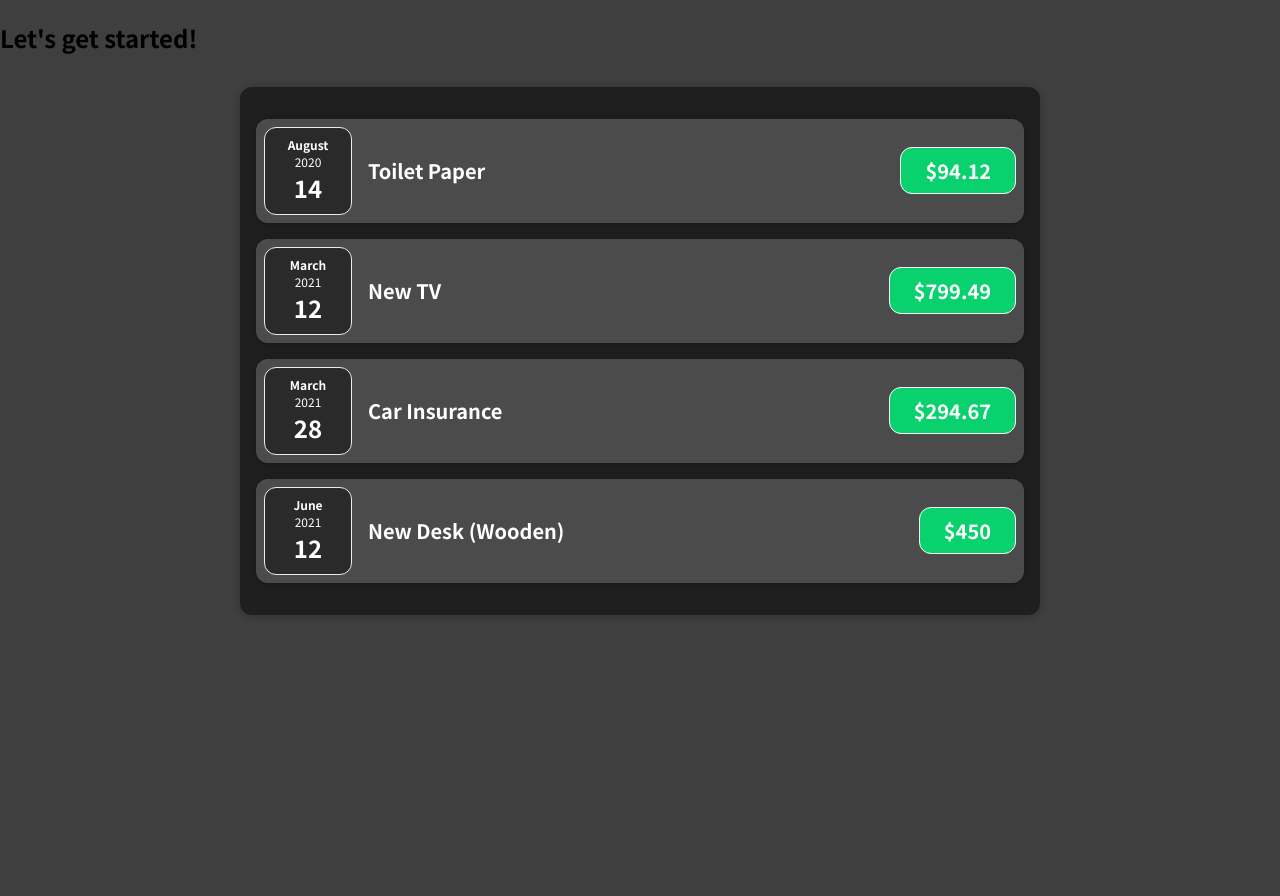
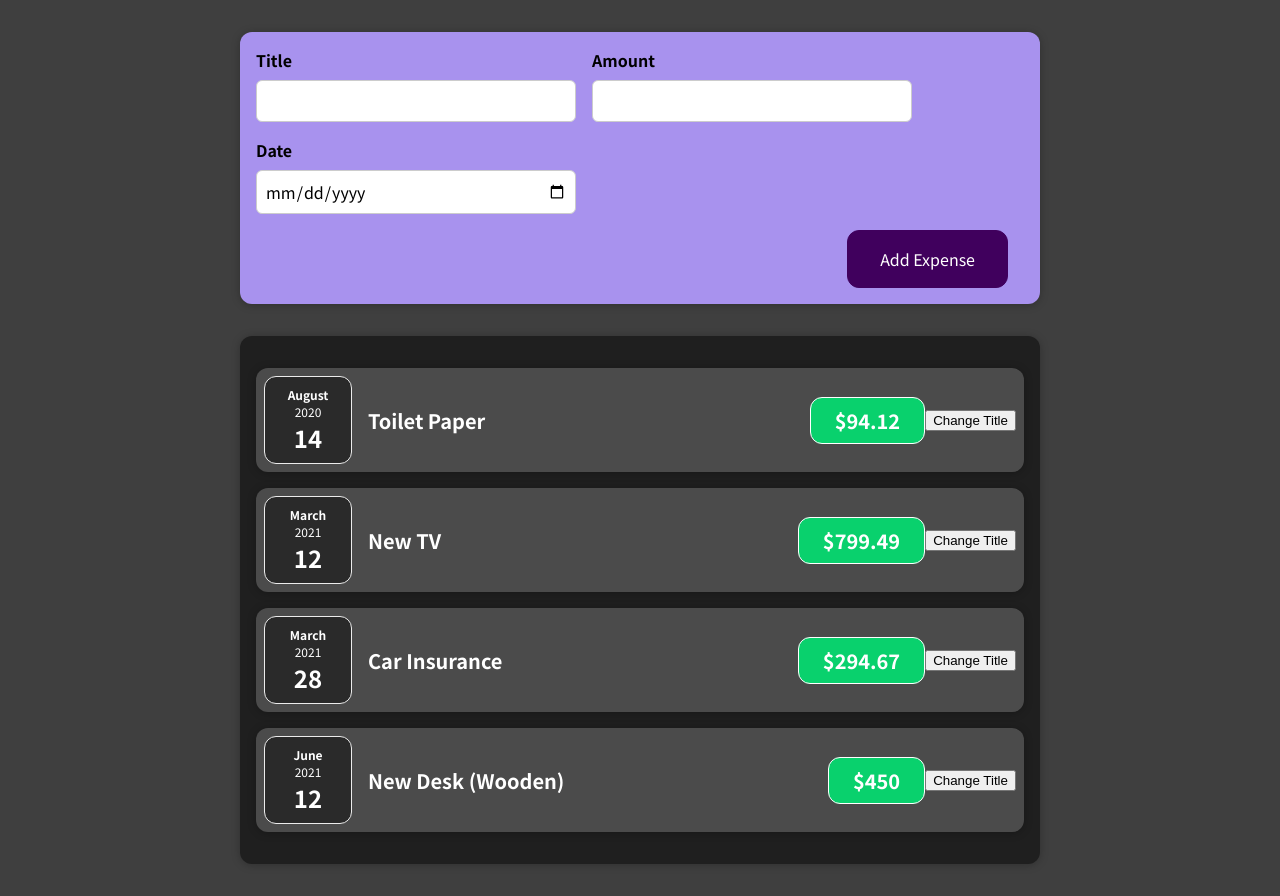
Before and after one commit to KJSmith530/Expense-Tracker, a React (Create React App) app: page / in a window 1280 px wide. Before the commit the page ends 800 px from the top, so only its background shows below. Built offline with nearby package versions, Linux system fonts and the light colour scheme.

Commit message:
Learning states and implimenting form

```diff
--- a/src/App.js
+++ b/src/App.js
@@ -1,4 +1,5 @@
 import Expenses from "./components/Expenses";
+import NewExpense from "./components/NewExpense/NewExpense";
 
 function App() {
   const expenses = [
@@ -25,7 +26,7 @@
 
   return (
     <div>
-      <h2>Let's get started!</h2>
+      <NewExpense />
       <Expenses expenses={expenses} />
     </div>
   );
--- a/src/components/ExpenseItem.js
+++ b/src/components/ExpenseItem.js
@@ -1,15 +1,22 @@
+import { useState } from "react";
 import "./ExpenseItem.css";
 import ExpenseDate from "./ExpenseDate";
 import Card from "./Card";
 
 function ExpenseItem(props) {
+  const [title, setTitle] = useState(props.title);
+
+  const clickHandler = () => {
+    setTitle("updated!");
+  };
   return (
     <Card className="expense-item">
       <ExpenseDate date={props.date} />
       <div className="expense-item__description">
-        <h2>{props.title}</h2>
+        <h2>{title}</h2>
         <div className="expense-item__price">${props.amount}</div>
       </div>
+      <button onClick={clickHandler}>Change Title</button>
     </Card>
   );
 }
--- /dev/null
+++ b/src/components/NewExpense/ExpenseForm.css
@@ -0,0 +1,26 @@
+.new-expense__controls {
+  display: flex;
+  flex-wrap: wrap;
+  gap: 1rem;
+  margin-bottom: 1rem;
+  text-align: left;
+}
+
+.new-expense__control label {
+  font-weight: bold;
+  margin-bottom: 0.5rem;
+  display: block;
+}
+
+.new-expense__control input {
+  font: inherit;
+  padding: 0.5rem;
+  border-radius: 6px;
+  border: 1px solid #ccc;
+  width: 20rem;
+  max-width: 100%;
+}
+
+.new-expense__actions {
+  text-align: right;
+}
--- /dev/null
+++ b/src/components/NewExpense/ExpenseForm.js
@@ -0,0 +1,26 @@
+import "./ExpenseForm.css";
+
+const ExpenseForm = () => {
+  return (
+    <form>
+      <div class="new-expense__controls">
+        <div className="new-expense__control">
+          <label>Title</label>
+          <input type="text"></input>
+        </div>
+        <div className="new-expense__control">
+          <label>Amount</label>
+          <input type="number" min="0.01" step="0.01"></input>
+        </div>
+        <div className="new-expense__control">
+          <label>Date</label>
+          <input type="date" min="2022-01-01" max="2024-12-31"></input>
+        </div>
+      </div>
+      <div className="new-expense__actions">
+        <button type="submit">Add Expense</button>
+      </div>
+    </form>
+  );
+};
+export default ExpenseForm;
--- /dev/null
+++ b/src/components/NewExpense/NewExpense.css
@@ -0,0 +1,38 @@
+.new-expense {
+  background-color: #a892ee;
+  padding: 1rem;
+  margin: 2rem auto;
+  width: 50rem;
+  max-width: 95%;
+  border-radius: 12px;
+  text-align: center;
+  box-shadow: 0 1px 8px rgba(0, 0, 0, 0.25);
+}
+
+.new-expense button {
+  font: inherit;
+  cursor: pointer;
+  padding: 1rem 2rem;
+  border: 1px solid #40005d;
+  background-color: #40005d;
+  color: white;
+  border-radius: 12px;
+  margin-right: 1rem;
+}
+
+.new-expense button:hover,
+.new-expense button:active {
+  background-color: #510674;
+  border-color: #510674;
+}
+
+.new-expense button.alternative {
+  color: #220131;
+  border-color: transparent;
+  background-color: transparent;
+}
+
+.new-expense button.alternative:hover,
+.new-expense button.alternative:active {
+  background-color: #ddb3f8;
+}
--- /dev/null
+++ b/src/components/NewExpense/NewExpense.js
@@ -0,0 +1,11 @@
+import ExpenseForm from "./ExpenseForm";
+import "./NewExpense.css";
+
+const NewExpense = () => {
+  return (
+    <div className="new-expense">
+      <ExpenseForm />
+    </div>
+  );
+};
+export default NewExpense;
```
Also changed, not shown: 1 other file (tests, documents, lock files or other folders).
